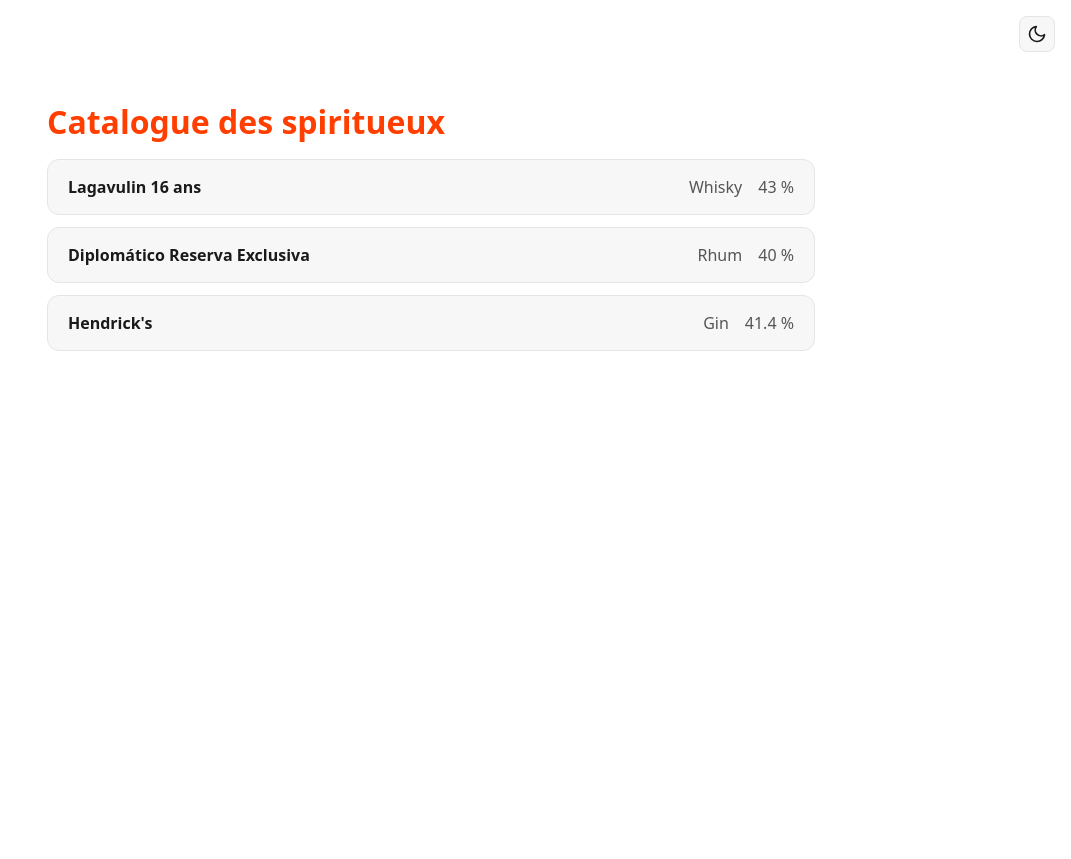
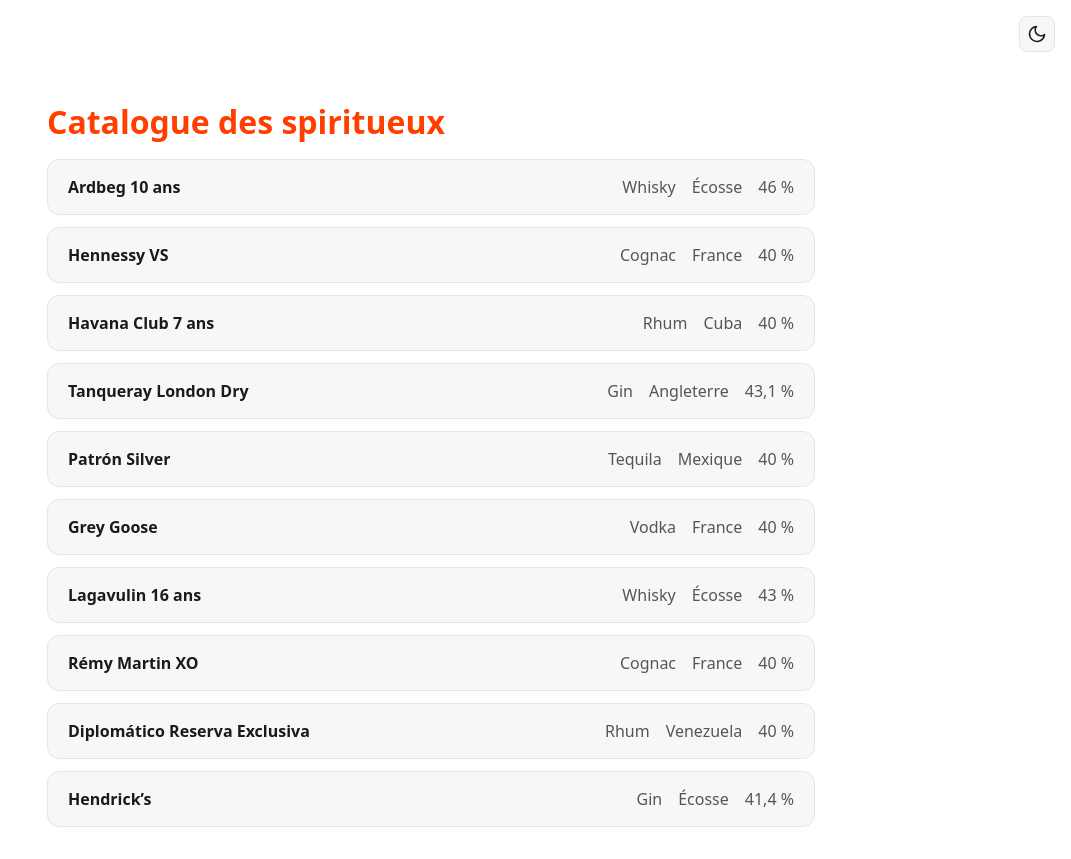
Before and after one commit to frederictriquet/Spirits, a SvelteKit app: page / in a window 1280 px wide. Shown: the whole page, without its empty margins (209-1280 px from the left). Before the commit the page ends 800 px from the top, so only its background shows below. Built offline with nearby package versions, Linux system fonts and the light colour scheme.

Commit message:
refactor: unify spirits catalog on single DB source
Drop the in-memory $lib/data/spiritueux catalog and its type module,
and make every route load from $lib/server/spirits via server loaders.
Add getSpiritById() for the detail page and remove the redundant
/spirits route.

```diff
--- a/src/lib/data/spiritueux.ts
+++ /dev/null
@@ -1,31 +0,0 @@
-import { degreAlcool, type Spiritueux } from '$lib/types/spiritueux';
-
-// Catalogue en mémoire — à remplacer par une source persistante.
-const CATALOGUE: readonly Spiritueux[] = [
-	{
-		id: 'lagavulin-16',
-		nom: 'Lagavulin 16 ans',
-		degreAlcool: degreAlcool(43),
-		type: 'whisky'
-	},
-	{
-		id: 'diplomatico-reserva',
-		nom: 'Diplomático Reserva Exclusiva',
-		degreAlcool: degreAlcool(40),
-		type: 'rhum'
-	},
-	{
-		id: 'hendricks',
-		nom: "Hendrick's",
-		degreAlcool: degreAlcool(41.4),
-		type: 'gin'
-	}
-];
-
-export function trouverSpiritueux(id: string): Spiritueux | undefined {
-	return CATALOGUE.find((s) => s.id === id);
-}
-
-export function listerSpiritueux(): readonly Spiritueux[] {
-	return CATALOGUE;
-}
--- a/src/lib/server/spirits.ts
+++ b/src/lib/server/spirits.ts
@@ -23,3 +23,7 @@
 export function getAllSpirits(): readonly Spirit[] {
 	return spirits;
 }
+
+export function getSpiritById(id: number): Spirit | undefined {
+	return spirits.find((s) => s.id === id);
+}
--- a/src/lib/types/spiritueux.ts
+++ /dev/null
@@ -1,28 +0,0 @@
-export type TypeSpiritueux =
-	| 'whisky'
-	| 'rhum'
-	| 'gin'
-	| 'vodka'
-	| 'tequila'
-	| 'cognac'
-	| 'armagnac'
-	| 'eau-de-vie';
-
-export type DegreAlcool = number & { readonly __brand: 'DegreAlcool' };
-
-export interface Spiritueux {
-	id: string;
-	nom: string;
-	degreAlcool: DegreAlcool;
-	type: TypeSpiritueux;
-}
-
-// Valide et construit un degré d'alcool (0 < degré ≤ 100).
-export function degreAlcool(valeur: number): DegreAlcool {
-	if (!Number.isFinite(valeur) || valeur <= 0 || valeur > 100) {
-		throw new RangeError(
-			`Degré d'alcool invalide : ${valeur} (attendu dans ]0, 100])`
-		);
-	}
-	return valeur as DegreAlcool;
-}
--- a/src/routes/+page.svelte
+++ b/src/routes/+page.svelte
@@ -1,7 +1,8 @@
 <script lang="ts">
 	import { resolve } from '$app/paths';
+	import type { PageData } from './$types';
 
-	let { data } = $props();
+	let { data }: { data: PageData } = $props();
 </script>
 
 <svelte:head>
@@ -11,12 +12,13 @@
 <h1>Catalogue des spiritueux</h1>
 
 <ul class="liste">
-	{#each data.spiritueux as s (s.id)}
+	{#each data.spirits as spirit (spirit.id)}
 		<li>
-			<a class="carte" href={resolve('/spiritueux/[id]', { id: s.id })}>
-				<span class="nom">{s.nom}</span>
-				<span class="type">{s.type}</span>
-				<span class="degre">{s.degreAlcool}&nbsp;%</span>
+			<a class="carte" href={resolve('/spiritueux/[id]', { id: String(spirit.id) })}>
+				<span class="nom">{spirit.name}</span>
+				<span class="type">{spirit.category}</span>
+				<span class="origine">{spirit.origin}</span>
+				<span class="degre">{spirit.abv.toLocaleString('fr-FR')}&nbsp;%</span>
 			</a>
 		</li>
 	{/each}
@@ -40,7 +42,7 @@
 
 	.carte {
 		display: grid;
-		grid-template-columns: 1fr max-content max-content;
+		grid-template-columns: 1fr max-content max-content max-content;
 		align-items: baseline;
 		gap: 1rem;
 		padding: 1rem 1.25rem;
@@ -60,9 +62,9 @@
 		font-weight: 600;
 	}
 
-	.type {
+	.type,
+	.origine {
 		color: var(--color-fg-muted);
-		text-transform: capitalize;
 	}
 
 	.degre {
--- a/src/routes/+page.ts
+++ /dev/null
@@ -1,6 +0,0 @@
-import { listerSpiritueux } from '$lib/data/spiritueux';
-import type { PageLoad } from './$types';
-
-export const load: PageLoad = () => {
-	return { spiritueux: listerSpiritueux() };
-};
--- a/src/routes/spiritueux/[id]/+page.svelte
+++ b/src/routes/spiritueux/[id]/+page.svelte
@@ -1,19 +1,24 @@
 <script lang="ts">
-	let { data } = $props();
+	import type { PageData } from './$types';
+
+	let { data }: { data: PageData } = $props();
 </script>
 
 <svelte:head>
-	<title>Spiritueux — {data.spiritueux.nom}</title>
+	<title>Spiritueux — {data.spirit.name}</title>
 </svelte:head>
 
 <article class="carte">
-	<h1>{data.spiritueux.nom}</h1>
+	<h1>{data.spirit.name}</h1>
 	<dl>
-		<dt>Type</dt>
-		<dd class="type">{data.spiritueux.type}</dd>
+		<dt>Catégorie</dt>
+		<dd>{data.spirit.category}</dd>
+
+		<dt>Origine</dt>
+		<dd>{data.spirit.origin}</dd>
 
 		<dt>Degré d'alcool</dt>
-		<dd>{data.spiritueux.degreAlcool}&nbsp;%</dd>
+		<dd>{data.spirit.abv.toLocaleString('fr-FR')}&nbsp;%</dd>
 	</dl>
 </article>
 
@@ -48,8 +53,4 @@
 		margin: 0;
 		color: var(--color-fg);
 	}
-
-	.type {
-		text-transform: capitalize;
-	}
 </style>
```
Also changed, not shown: src/routes/spirits/+page.svelte (deleted, +0 -104 lines), src/routes/spiritueux/[id]/+page.server.ts (added, +15 -0 lines), src/routes/spiritueux/[id]/+page.ts (deleted, +0 -11 lines), src/routes/+page.server.ts (renamed from src/routes/spirits/+page.server.ts).
